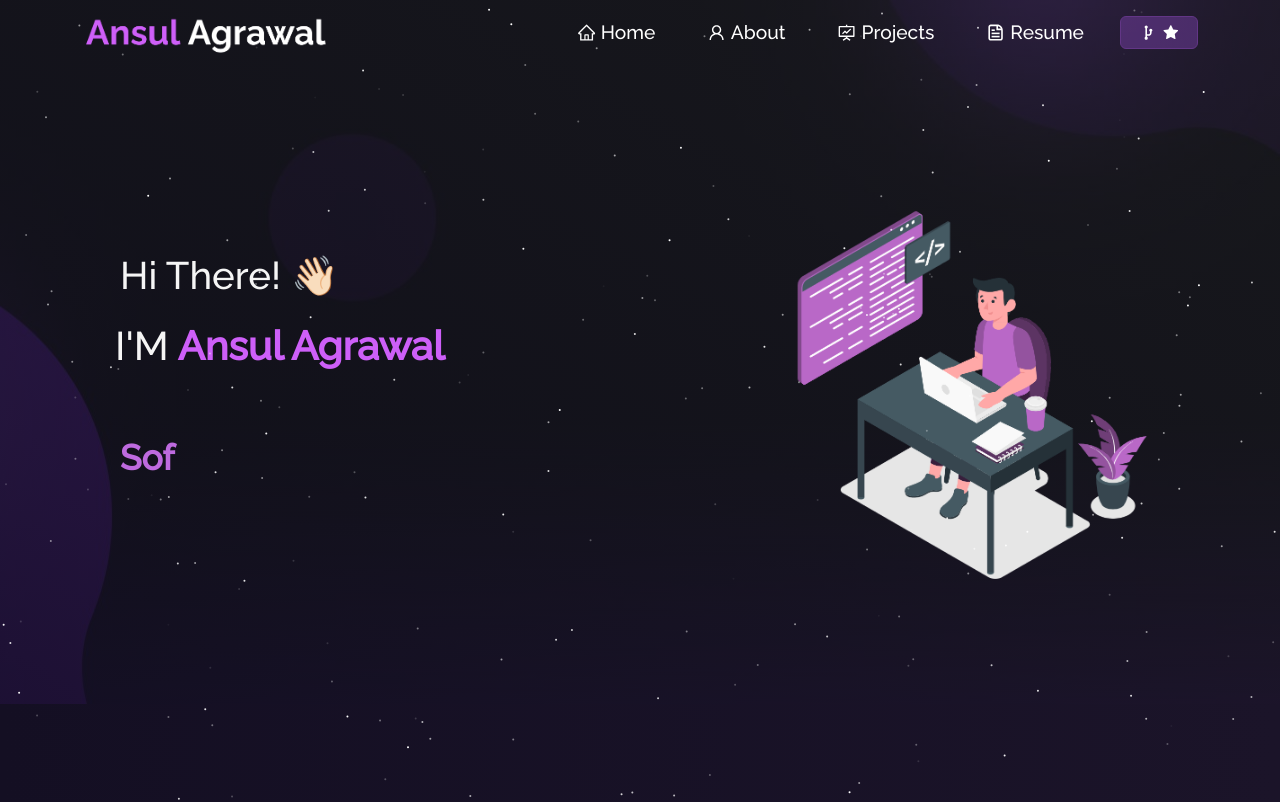
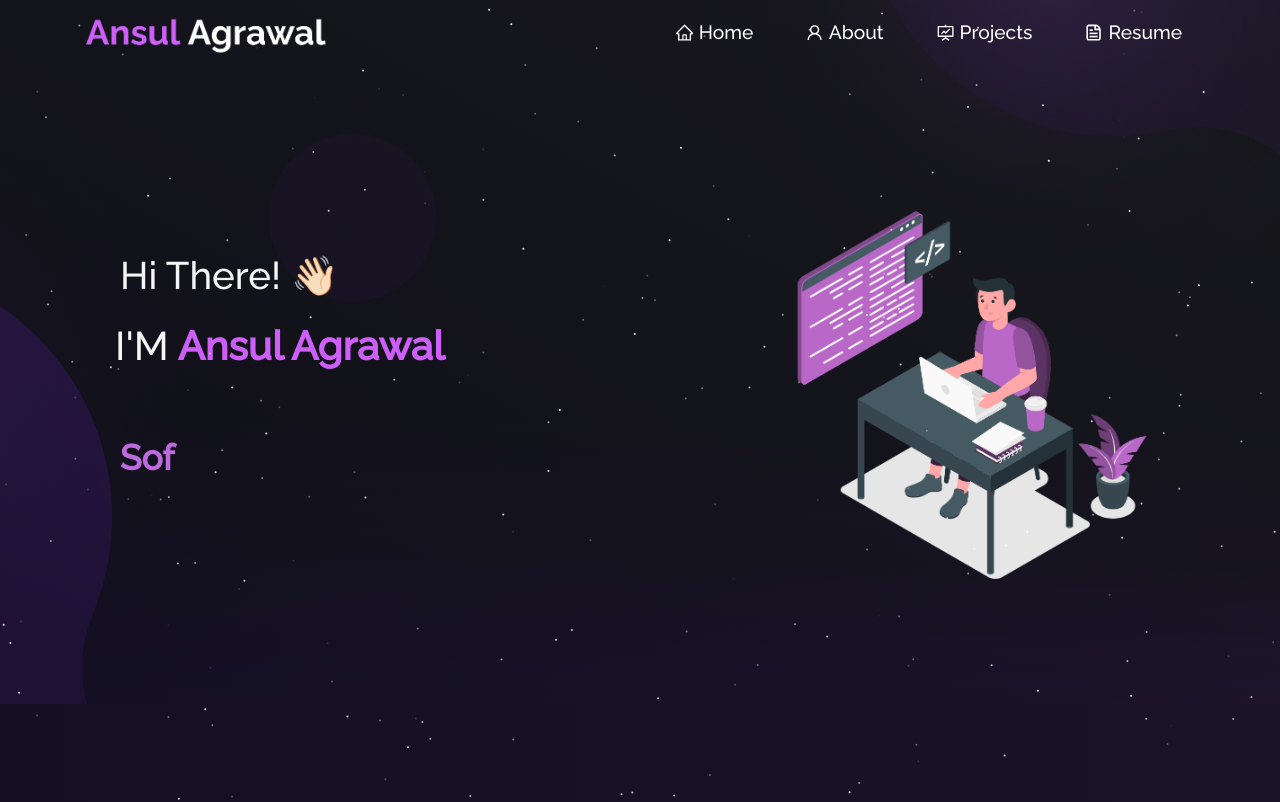
Before and after one commit to ansulagrawal/portfolio, a React (Vite) app: page / in a window 1280 px wide. Shown: the top 802 px of the page. Built offline with nearby package versions, Linux system fonts and the light colour scheme.

Commit message:
Remove Fork Icon

```diff
--- a/src/components/Navbar.jsx
+++ b/src/components/Navbar.jsx
@@ -59,18 +59,6 @@ function NavBar() {
                 <CgFileDocument style={{ marginBottom: '2px' }} /> Resume
               </Nav.Link>
             </Nav.Item>
-
-            {/* <Nav.Item>
-              <Nav.Link href='' target='_blank' rel='noreferrer'>
-                <ImBlog style={{ marginBottom: '2px' }} /> Blogs
-              </Nav.Link>
-            </Nav.Item> */}
-
-            <Nav.Item className='fork-btn'>
-              <Button href='https://github.com/ansulagrawal/portfolio' target='_blank' className='fork-btn-inner'>
-                <CgGitFork style={{ fontSize: '1.2em' }} /> <AiFillStar style={{ fontSize: '1.1em' }} />
-              </Button>
-            </Nav.Item>
           </Nav>
         </Navbar.Collapse>
       </Container>
```
